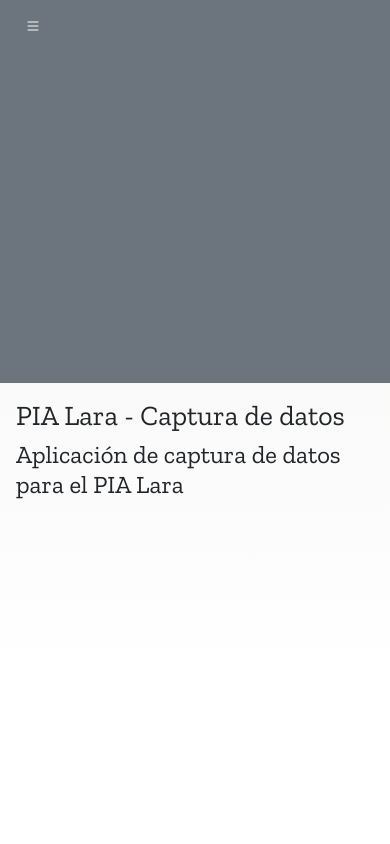
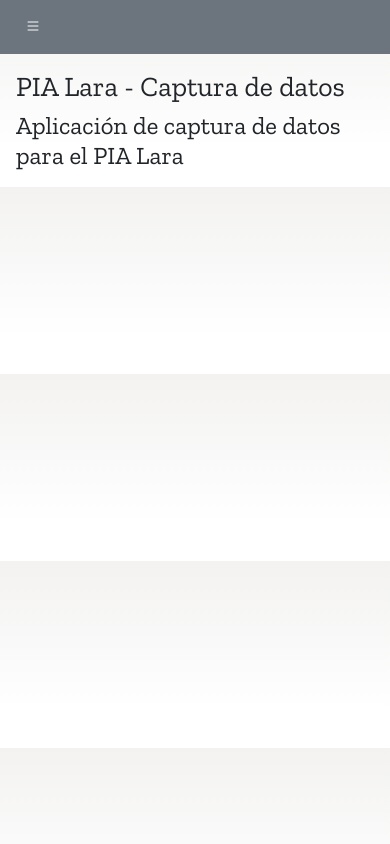
Before and after one commit to PIALARA/pia-lara, a Flask app: template pialara/templates/main/index.html in a window 390 px wide. Run offline with Flask 2, Linux system fonts and the light colour scheme; the template is opened without the code that fills it, so the values that code supplies are empty; parts of the project's set-up code (start-up, migrations or seed data) failed here and were passed over.

Commit message:
cambios para fila responsive

```diff
--- a/pialara/static/styles/style.css
+++ b/pialara/static/styles/style.css
@@ -1,27 +1,29 @@
 .offcanvas {
     width : 50% !important;
-  }
-  a {
+}
+
+a {
     text-decoration: none;
 }
-.row
-{
-    height: 100vh !important;
+
+@media (min-width: 576px) {
+    .row {
+        height: 100vh !important;
+    }
 }
 
 .tipo_admin{
     color:red
-
 }
 
 .tipo_cliente{
     color:green
+}
 
-}
 .tipo_tecnico{
     color:blue
+}
 
-}
 .swal-button{
     background-color: #0d6efd !important;
 }
```
